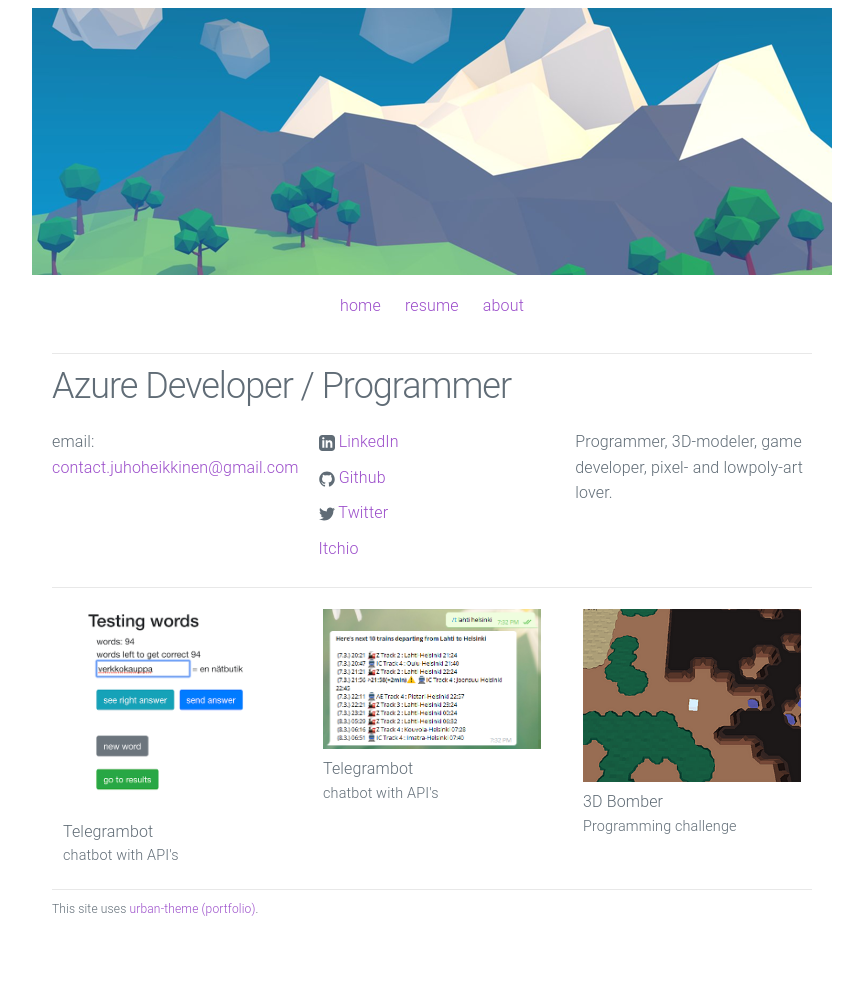
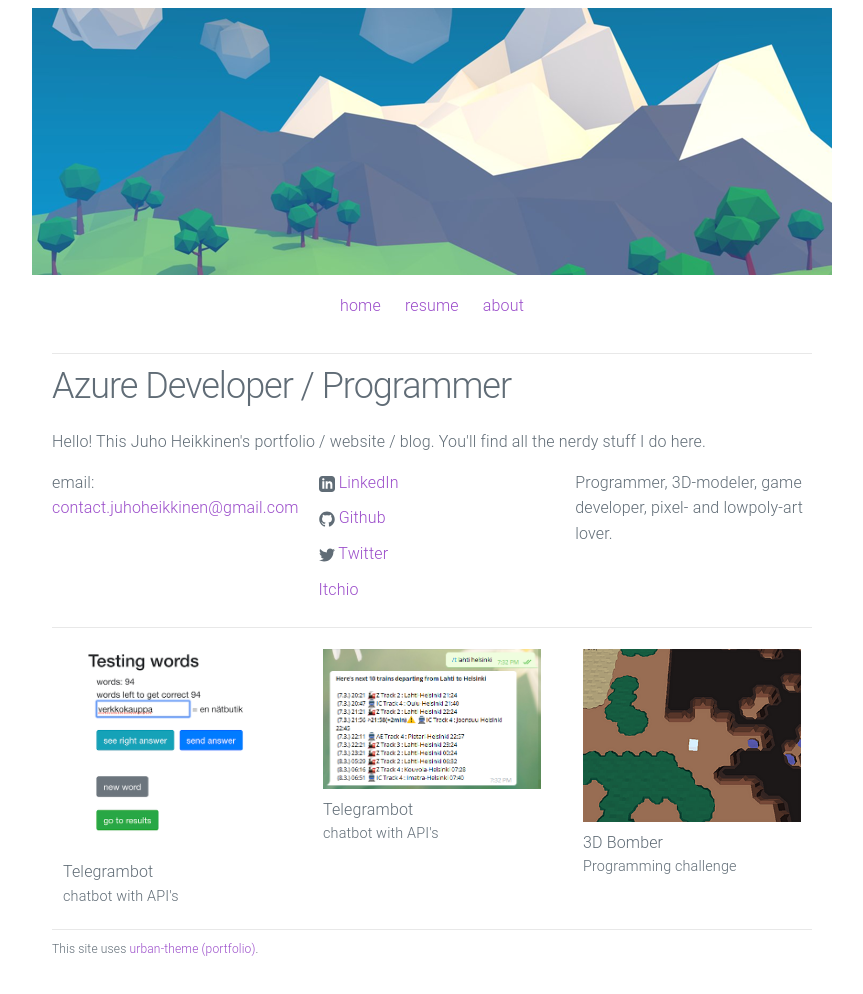
Before and after one commit to Crare/crare.github.io, a Jekyll site: the page built from index.html, in a window 1280 px wide. Shown: the whole page, without its empty margins (208-1071 px from the left). Built offline with Jekyll 4.4.1, drawn with Linux system fonts in a browser that asks for light colours; before the commit the page ends 954 px from its top, so only the background shows below that.

Commit message:
add hello text below title

```diff
--- a/_includes/info.html
+++ b/_includes/info.html
@@ -1,5 +1,11 @@
 <div class="site-info">
   <h2 class="info-heading">{{ site.title }}</h2>
+
+  <div class="row">
+    <div class="column">
+      <p>Hello! This Juho Heikkinen's portfolio / website / blog. You'll find all the nerdy stuff I do here.</p>
+    </div>
+  </div>
 
   <div class="row">
     <div class="column">
```
